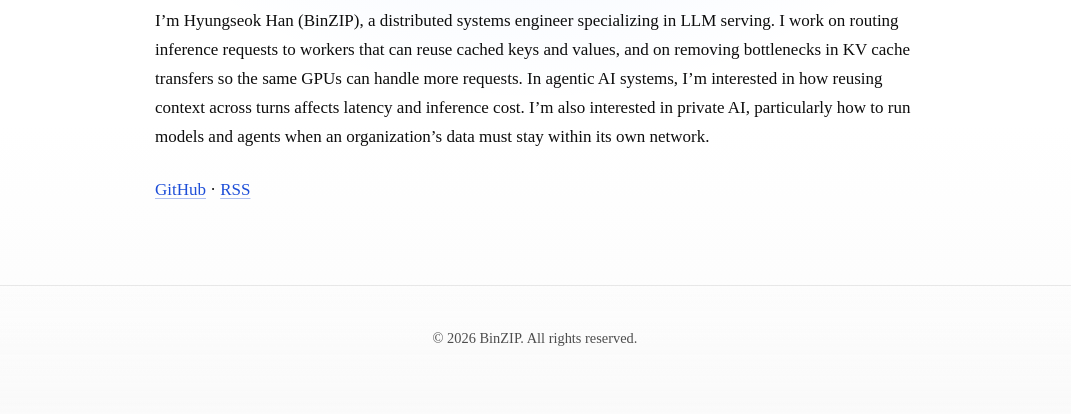
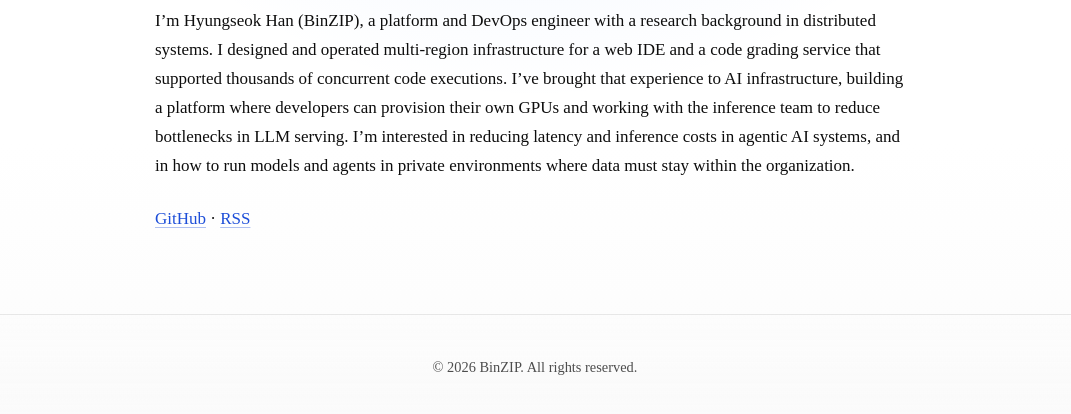
Before and after one commit to BinZlP/binzlp.github.io, an Astro site: page /en/about in a window 1280 px wide. Shown: the part 362-776 px from the top of the page, without its empty margins (105-1176 px from the left). Built offline with nearby package versions, Linux system fonts and the light colour scheme; Astro itself is replaced by a stand-in of ours.

Commit message:
Balance platform engineering experience and AI interests in the author bio

```diff
--- a/src/pages/[...locale]/about.astro
+++ b/src/pages/[...locale]/about.astro
@@ -18,8 +18,8 @@ const title = blogUi[lang].about;
 		<section aria-labelledby="about-me">
 			<h2 id="about-me" lang="en">About me</h2>
 			<p>{lang === 'ko'
-				? 'LLM 서빙을 전문으로 하는 분산 시스템 엔지니어 한형석(BinZIP)입니다. KV 캐시를 재사용할 수 있는 워커로 추론 요청을 보내고, 캐시 전송 병목을 줄여 같은 GPU 자원으로 더 많은 요청을 처리하는 일을 합니다. 요즘은 에이전틱 AI 시스템에서 여러 턴에 걸쳐 컨텍스트를 재사용하면 응답 지연과 추론 비용이 어떻게 달라지는지 살펴보고 있습니다. 데이터를 조직 밖으로 보내지 않고 모델과 에이전트를 운영하는 프라이빗 AI에도 관심이 있습니다.'
-				: 'I’m Hyungseok Han (BinZIP), a distributed systems engineer specializing in LLM serving. I work on routing inference requests to workers that can reuse cached keys and values, and on removing bottlenecks in KV cache transfers so the same GPUs can handle more requests. In agentic AI systems, I’m interested in how reusing context across turns affects latency and inference cost. I’m also interested in private AI, particularly how to run models and agents when an organization’s data must stay within its own network.'}</p>
+				? '분산 시스템을 연구한 플랫폼·DevOps 엔지니어 한형석(BinZIP)입니다. 웹 IDE와 코드 채점 서비스에서 수천 건의 코드 실행을 동시에 처리할 수 있도록 멀티 리전 인프라를 설계하고 운영했습니다. AI 인프라에서도 이 경험을 살려 개발자가 필요한 GPU를 직접 할당받는 플랫폼을 만들고, 추론팀과 함께 LLM 서빙의 병목을 줄였습니다. 요즘은 에이전틱 AI 시스템의 응답 지연과 추론 비용을 줄이는 방법에 관심이 있습니다. 데이터를 조직 밖으로 보낼 수 없는 프라이빗 환경에서 모델과 에이전트를 어떻게 운영할지도 함께 고민합니다.'
+				: 'I’m Hyungseok Han (BinZIP), a platform and DevOps engineer with a research background in distributed systems. I designed and operated multi-region infrastructure for a web IDE and a code grading service that supported thousands of concurrent code executions. I’ve brought that experience to AI infrastructure, building a platform where developers can provision their own GPUs and working with the inference team to reduce bottlenecks in LLM serving. I’m interested in reducing latency and inference costs in agentic AI systems, and in how to run models and agents in private environments where data must stay within the organization.'}</p>
 		</section>
 		<a href="https://github.com/BinZlP" target="_blank" rel="noreferrer">GitHub</a> · <a href={localePath(lang, '/rss.xml')}>RSS</a>
 	</div>
```
